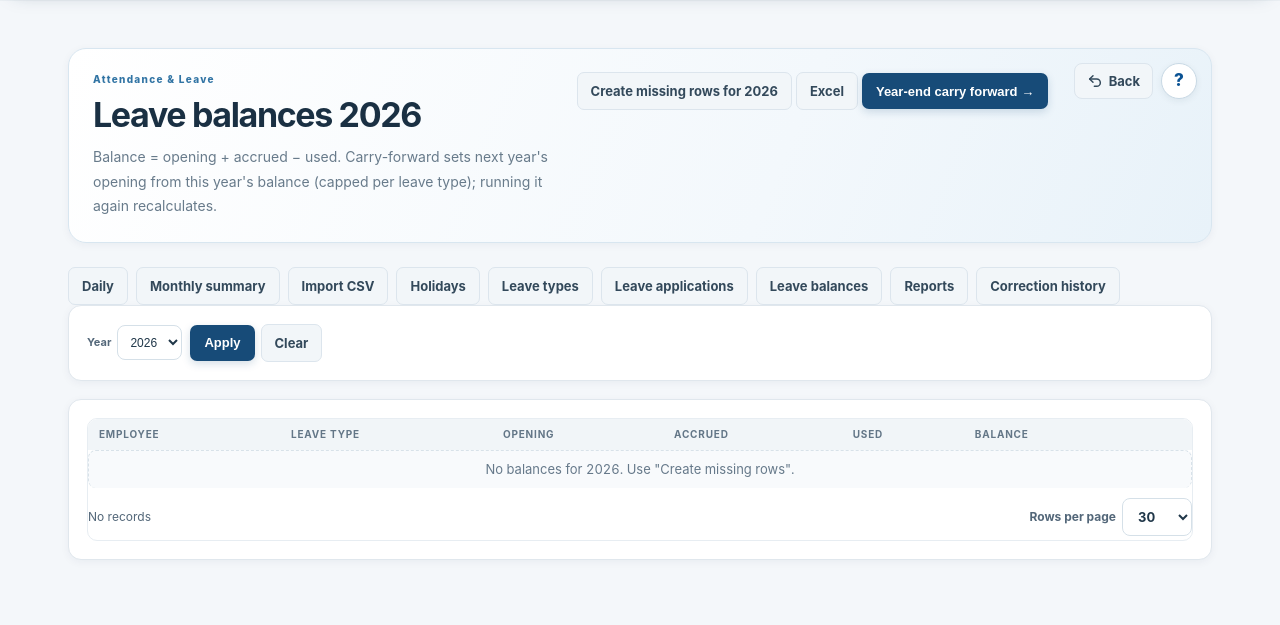
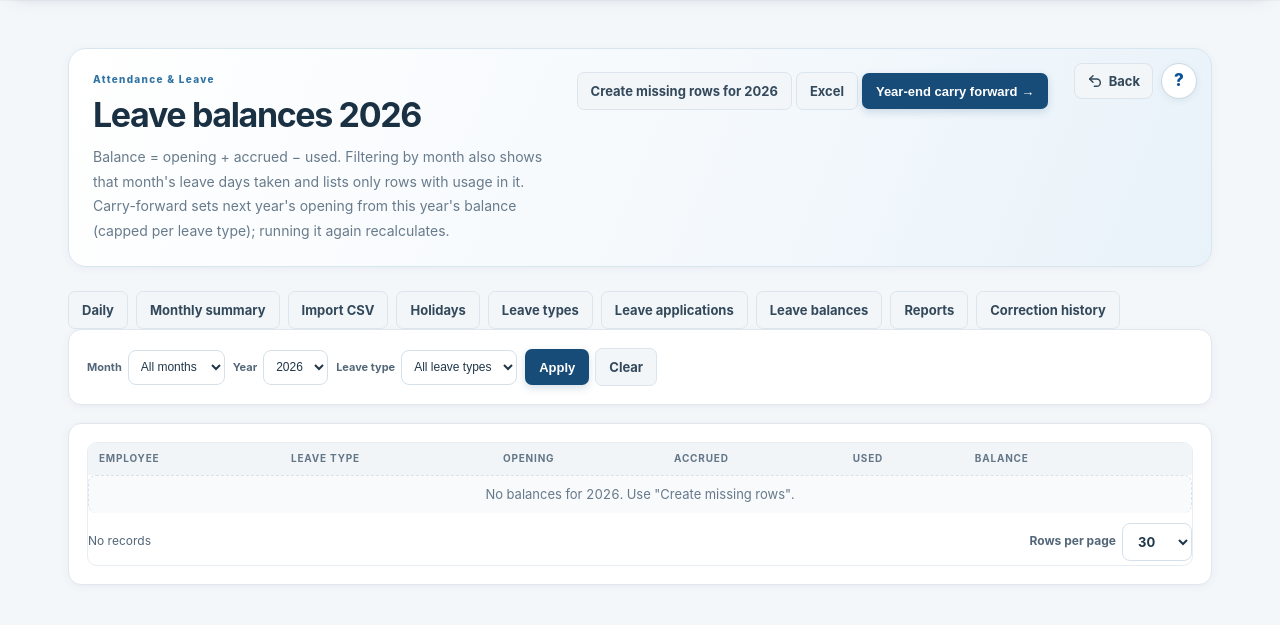
Before and after one commit to pk15pi/synfo-invoice-studio, a Django app: page /attendance/balances/ in a window 1280 px wide. Shown: the part 126-751 px from the top of the page. Run offline with Django 4.2, Linux system fonts and the light colour scheme; data that the repository does not hold is empty; parts of the project's set-up code (start-up, migrations or seed data) failed here and were passed over.

Commit message:
leave module improvement

```diff
--- a/attendance/services.py
+++ b/attendance/services.py
@@ -14,7 +14,7 @@ from decimal import Decimal
 
 from django.core.exceptions import ValidationError
 from django.db import transaction
-from django.db.models import Q
+from django.db.models import Count, Q
 
 from .models import (ZERO, AttendanceLockedError, AttendanceRecord, AttendanceSettings, Holiday, LeaveApplication,
                      LeaveBalance, LeaveType, daterange, month_bounds, now)
@@ -283,6 +283,20 @@ def cancel(app):
     return app
 
 
+def month_leave_usage(year, month):
+    """{(employee_id, leave_type_id): days} taken from attendance in the month (L=1, HD=0.5)."""
+    start, end = month_bounds(year, month)
+    grouped = (AttendanceRecord.objects
+               .filter(date__range=(start, end), leave_type__isnull=False,
+                       status__in=(AttendanceRecord.LEAVE, AttendanceRecord.HALF_DAY))
+               .values('employee_id', 'leave_type_id', 'status')
+               .annotate(n=Count('id')))
+    out = defaultdict(lambda: ZERO)
+    for r in grouped:
+        out[(r['employee_id'], r['leave_type_id'])] += r['n'] * (HALF if r['status'] == AttendanceRecord.HALF_DAY else ONE)
+    return dict(out)
+
+
 def ensure_balances(year, employees=None):
     from employee_management.models import Employee
     employees = employees if employees is not None else Employee.objects.filter(
--- a/attendance/templates/attendance/balances.html
+++ b/attendance/templates/attendance/balances.html
@@ -1,10 +1,10 @@
 {% extends "invoice_app/base.html" %}{% load pagination_ui %}{% load filter_ui %}{% block title %}Attendance &middot; QuantBud{% endblock %}{% block content %}
-<div class="page-heading split"><div><p class="eyebrow">Attendance &amp; Leave</p><h1>Leave balances {{ y }}</h1><p class="muted">Balance = opening + accrued − used. Carry-forward sets next year's opening from this year's balance (capped per leave type); running it again recalculates.</p></div>
-<div><a class="button secondary" href="?year={{ y }}&init=1">Create missing rows for {{ y }}</a> <a class="button secondary" href="{% url 'att:balances_export' %}?year={{ y }}">Excel</a>
+<div class="page-heading split"><div><p class="eyebrow">Attendance &amp; Leave</p><h1>Leave balances {{ y }}</h1><p class="muted">Balance = opening + accrued − used. Filtering by month also shows that month's leave days taken and lists only rows with usage in it. Carry-forward sets next year's opening from this year's balance (capped per leave type); running it again recalculates.</p></div>
+<div><a class="button secondary" href="?year={{ y }}&init=1">Create missing rows for {{ y }}</a> <a class="button secondary" href="{% url 'att:balances_export' %}?year={{ y }}{% if lt_id %}&leave_type={{ lt_id }}{% endif %}{% if m %}&month={{ m }}{% endif %}">Excel</a>
 <form method="post" action="{% url 'att:carry_forward' %}" style="display:inline" onsubmit="return confirm('Carry forward {{ y }} balances into next year?')">{% csrf_token %}<input type="hidden" name="year" value="{{ y }}"><button class="button primary">Year-end carry forward &rarr;</button></form></div></div>
 {% include "attendance/_nav.html" %}
-<form method="get" class="qb-filter-form panel compact-filters" data-filter-form><label class="compact-filter-label"><span>Year</span><select class="field" name="year">{% for yy in years %}<option {% if yy == y %}selected{% endif %}>{{ yy }}</option>{% endfor %}</select></label> {% filter_actions %}</form>
-<div class="panel"><div class="table-wrap"><table><thead><tr><th>Employee</th><th>Leave type</th><th>Opening</th><th>Accrued</th><th>Used</th><th>Balance</th><th></th></tr></thead>{% paginate rows as qb_pg1 %}<tbody>
-{% for b in qb_pg1 %}<tr><td>{{ b.employee.employee_id }} {{ b.employee.full_name }}</td><td>{{ b.leave_type.name }}</td><td>{{ b.opening }}</td><td>{{ b.accrued }}</td><td>{{ b.used }}</td><td><b>{{ b.balance }}</b></td><td><a href="{% url 'att:balance_edit' b.pk %}">Edit</a></td></tr>
-{% empty %}<tr><td colspan="7" class="empty">No balances for {{ y }}. Use "Create missing rows".</td></tr>{% endfor %}</tbody></table>{% pager qb_pg1 %}</div></div>
+<form method="get" class="qb-filter-form panel compact-filters" data-filter-form><label class="compact-filter-label"><span>Leave type</span><select class="field" name="leave_type"><option value="">All leave types</option>{% for t in leave_types %}<option value="{{ t.pk }}" {% if lt_id == t.pk %}selected{% endif %}>{{ t.name }}</option>{% endfor %}</select></label> <label class="compact-filter-label"><span>Month</span><select class="field" name="month"><option value="">All months</option>{% for n, l in months %}<option value="{{ n }}" {% if m == n %}selected{% endif %}>{{ l }}</option>{% endfor %}</select></label> <label class="compact-filter-label"><span>Year</span><select class="field" name="year">{% for yy in years %}<option {% if yy == y %}selected{% endif %}>{{ yy }}</option>{% endfor %}</select></label> {% filter_actions %}</form>
+<div class="panel"><div class="table-wrap"><table><thead><tr><th>Employee</th><th>Leave type</th><th>Opening</th><th>Accrued</th><th>Used</th>{% if m %}<th>Used in {{ month_label }}</th>{% endif %}<th>Balance</th><th></th></tr></thead>{% paginate rows as qb_pg1 %}<tbody>
+{% for b in qb_pg1 %}<tr><td>{{ b.employee.employee_id }} {{ b.employee.full_name }}</td><td>{{ b.leave_type.name }}</td><td>{{ b.opening }}</td><td>{{ b.accrued }}</td><td>{{ b.used }}</td>{% if m %}<td>{{ b.month_used }}</td>{% endif %}<td><b>{{ b.balance }}</b></td><td><a href="{% url 'att:balance_edit' b.pk %}">Edit</a></td></tr>
+{% empty %}<tr><td colspan="{% if m %}8{% else %}7{% endif %}" class="empty">{% if m %}No leave usage in {{ month_label }} {{ y }} for the selected filters.{% else %}No balances for {{ y }}. Use "Create missing rows".{% endif %}</td></tr>{% endfor %}</tbody></table>{% pager qb_pg1 %}</div></div>
 {% endblock %}
--- a/attendance/views.py
+++ b/attendance/views.py
@@ -38,6 +38,19 @@ def _ym(request):
 def _years():
     t = timezone.localdate().year
     return range(t - 3, t + 2)
+
+
+def _int_or_none(v):
+    v = (v or '').strip()
+    return int(v) if v.isdigit() else None
+
+
+def _balance_filters(request):
+    lt_id = _int_or_none(request.GET.get('leave_type'))
+    month = _int_or_none(request.GET.get('month'))
+    if month is not None and not 1 <= month <= 12:
+        month = None
+    return lt_id, month
 
 
 def _time(v):
@@ -283,8 +296,19 @@ def balances(request):
         n = svc.ensure_balances(y)
         messages.success(request, f'{n} balance row(s) checked for {y}.')
         return redirect(f"{reverse('att:balances')}?year={y}")
+    lt_id, month = _balance_filters(request)
     rows = LeaveBalance.objects.filter(year=y).select_related('employee', 'leave_type')
-    return render(request, T + 'balances.html', {'rows': rows, 'y': y, 'years': _years()})
+    if lt_id:
+        rows = rows.filter(leave_type_id=lt_id)
+    if month:
+        usage = svc.month_leave_usage(y, month)
+        rows = [b for b in rows if usage.get((b.employee_id, b.leave_type_id), 0) > 0]
+        for b in rows:
+            b.month_used = usage.get((b.employee_id, b.leave_type_id), 0)
+    return render(request, T + 'balances.html', {
+        'rows': rows, 'y': y, 'years': _years(), 'leave_types': LeaveType.objects.order_by('name'),
+        'lt_id': lt_id, 'm': month, 'months': MONTHS,
+        'month_label': calendar.month_name[month] if month else ''})
 
 
 def balance_edit(request, pk):
@@ -308,9 +332,27 @@ def carry_forward_view(request):
 
 
 # ------------------------------------------------------------------ reports
-def _balance_rows(y):
-    return [[b.employee.employee_id, b.employee.full_name, b.leave_type.name, b.opening, b.accrued, b.used,
-             b.balance] for b in LeaveBalance.objects.filter(year=y).select_related('employee', 'leave_type')]
+def _balance_headers(month=None):
+    headers = ['Employee ID', 'Name', 'Leave type', 'Opening', 'Accrued', 'Used']
+    if month:
+        headers.append(f'Used in {calendar.month_name[month]}')
+    return headers + ['Balance']
+
+
+def _balance_rows(y, leave_type_id=None, month=None):
+    qs = LeaveBalance.objects.filter(year=y).select_related('employee', 'leave_type')
+    if leave_type_id:
+        qs = qs.filter(leave_type_id=leave_type_id)
+    usage = svc.month_leave_usage(y, month) if month else {}
+    if month:
+        qs = [b for b in qs if usage.get((b.employee_id, b.leave_type_id), 0) > 0]
+    rows = []
+    for b in qs:
+        row = [b.employee.employee_id, b.employee.full_name, b.leave_type.name, b.opening, b.accrued, b.used]
+        if month:
+            row.append(usage.get((b.employee_id, b.leave_type_id), 0))
+        rows.append(row + [b.balance])
+    return rows
 
 
 def reports(request):
@@ -361,11 +403,14 @@ def register_export(request, fmt):
 
 def balances_export(request):
     y = int(request.GET.get('year') or timezone.localdate().year)
-    rows = [[float(c) if hasattr(c, 'as_tuple') else c for c in r] for r in _balance_rows(y)]
-    resp = HttpResponse(generic_xlsx(f'Leave balances {y}', ['Employee ID', 'Name', 'Leave type', 'Opening',
-                                                             'Accrued', 'Used', 'Balance'], rows),
+    lt_id, month = _balance_filters(request)
+    rows = [[float(c) if hasattr(c, 'as_tuple') else c for c in r]
+            for r in _balance_rows(y, lt_id, month)]
+    title = f'Leave balances {calendar.month_name[month]} {y}' if month else f'Leave balances {y}'
+    name = f'Leave_Balances_{y}' + (f'_{calendar.month_abbr[month]}' if month else '')
+    resp = HttpResponse(generic_xlsx(title, _balance_headers(month), rows),
                         content_type='application/vnd.openxmlformats-officedocument.spreadsheetml.sheet')
-    resp['Content-Disposition'] = f'attachment; filename="Leave_Balances_{y}.xlsx"'
+    resp['Content-Disposition'] = f'attachment; filename="{name}.xlsx"'
     return resp
 
 
```
Also changed, not shown: attendance/tests.py (+19 -0 lines), 1 other file.
